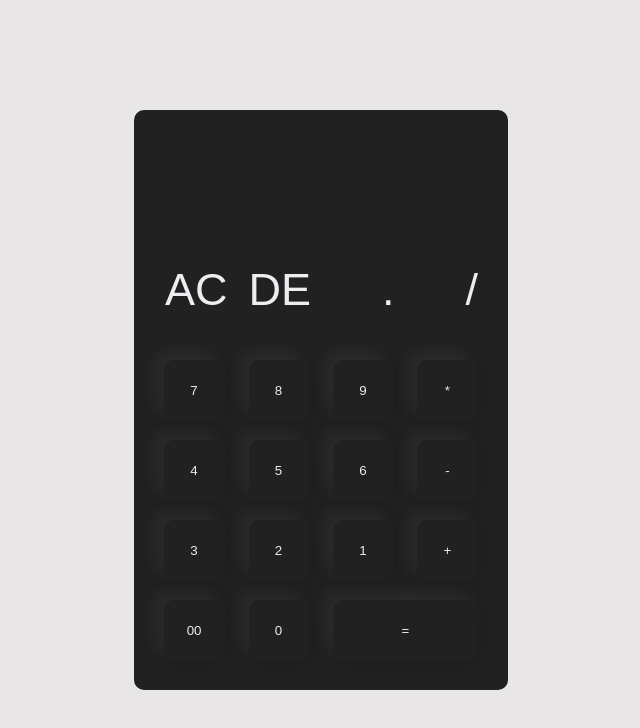
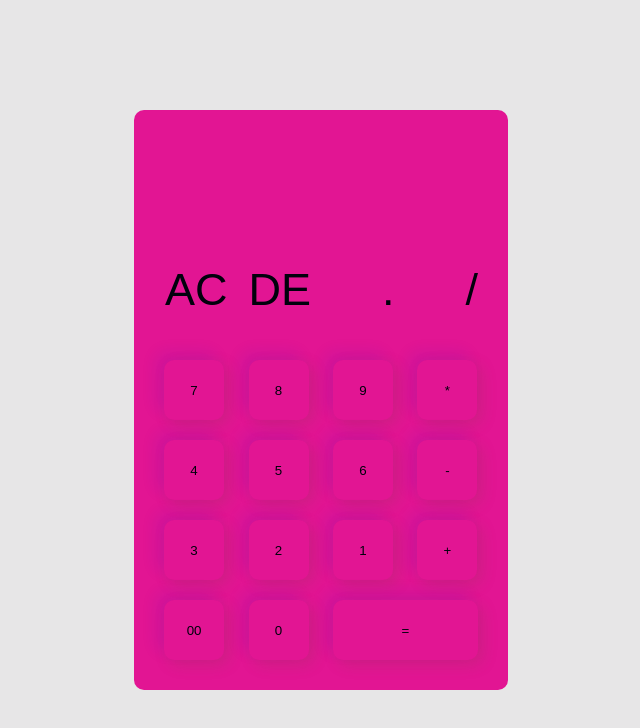
Before and after one commit to Damowei/calculator, a plain HTML site: page index.html in a window 1280 px wide. Shown: the whole page, without its empty margins (319-959 px from the left). Drawn offline with Linux system fonts and the light colour scheme.

Commit message:
Add files via upload

```diff
--- a/style.css
+++ b/style.css
@@ -7,14 +7,14 @@
 .container{
     width: 100%;
     height: 100vh;
-    background: #e8e6e6;
+    background: #e7e6e7;
     display: flex;
     align-items: center;
     justify-content: center;
 
 }
 .calculator{
-    background: #0e0e0fe8;
+    background: #e2008be8;
     padding: 20px;
     border-radius: 10px;
 }
@@ -24,10 +24,10 @@
     width: 60px;
     height: 60px;
     border-radius: 10px;
-    box-shadow: -8px -8px 15px rgba(148, 145, 145, 0.1),5px 5px 15px rgba(23, 23, 23, 0.2);
+    box-shadow: -8px -8px 15px rgba(45, 5, 221, 0.1),5px 5px 15px rgba(121, 69, 69, 0.2);
     background: transparent;
     font: 20px;
-    color: rgb(236, 236, 241);
+    color: rgb(1, 1, 12);
     cursor: pointer;
     margin: 10px;
 
```
Also changed, not shown: index.html (+1 -2 lines).
